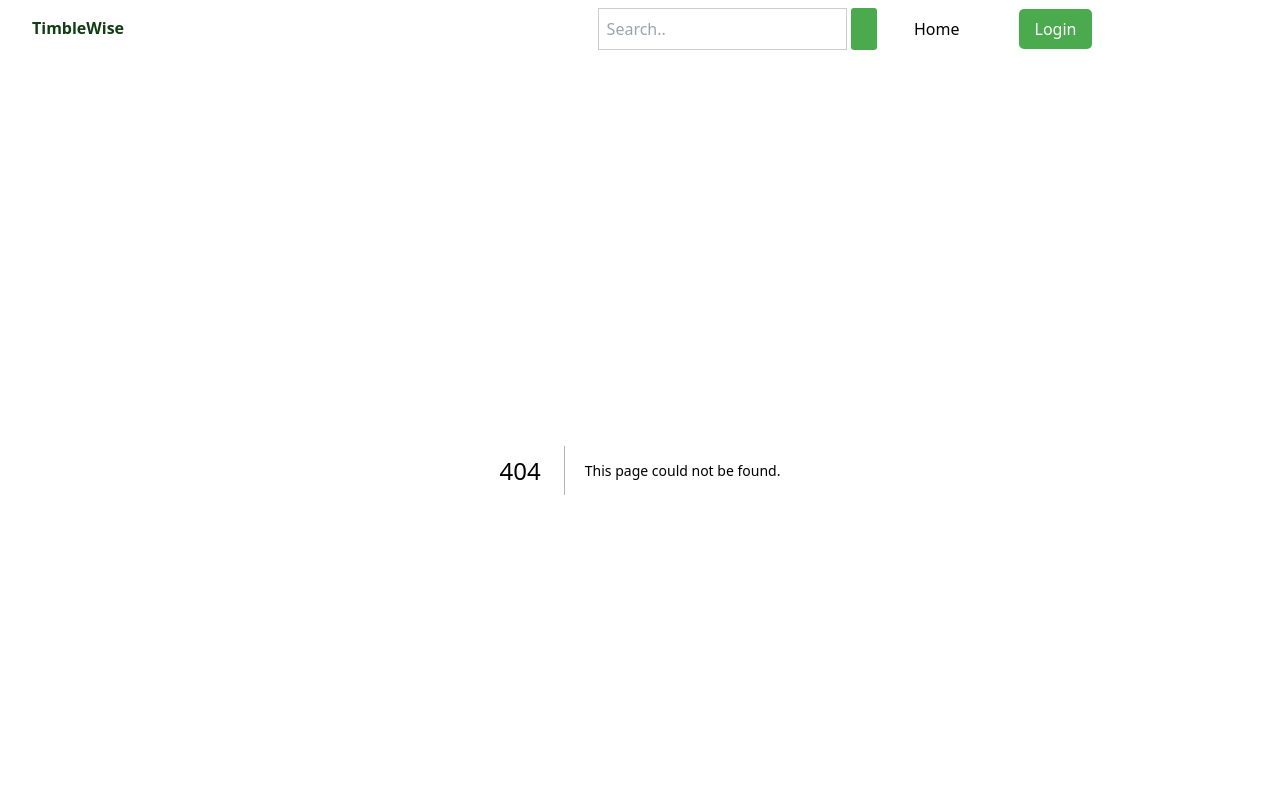
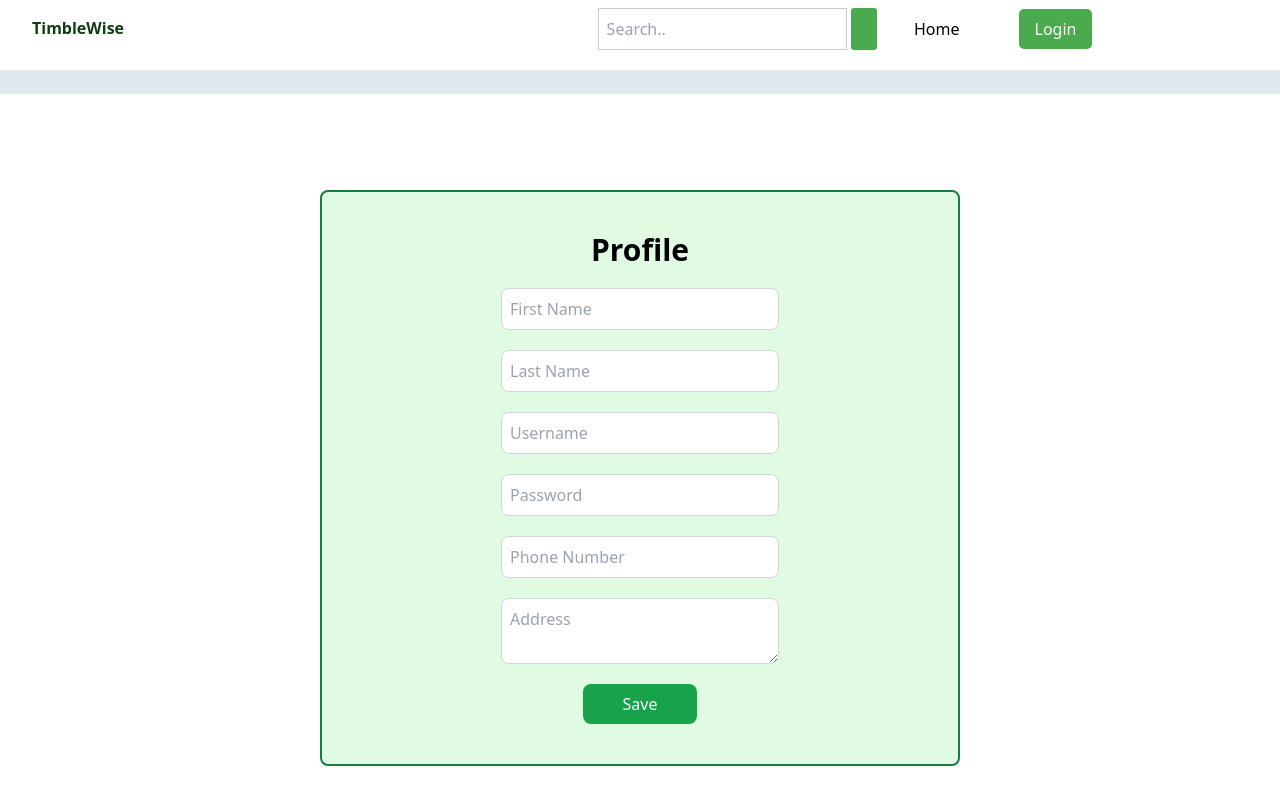
Before and after one commit to punaisxx/TimbleWiseProject, a Next.js app: page /user in a window 1280 px wide. Before the commit this address had no page. Shown: the top 804 px of the page. Built offline with nearby package versions, Linux system fonts and the light colour scheme.

Commit message:
signin signup page

```diff
--- a/pages/components/Breadcrumbs.js
+++ b/pages/components/Breadcrumbs.js
@@ -3,7 +3,7 @@
 import { Icon } from '@iconify/react';
 import Container from './Container';
 
-const Breadcrumbs = () => {
+const Breadcrumbs = ({disabled = false}) => {
   const router = useRouter();
   const pathSegments = router.asPath.split('/').filter(segment => segment);
 
@@ -14,7 +14,7 @@
       <Container>
         <div className='w-full flex flex-row py-3 '>
 
-          {pathSegments.map((segment, index) => (
+          { !disabled && pathSegments.map((segment, index) => (
             <div
               key={index}
               className='flex flex-row items-center bg-inherit'
--- /dev/null
+++ b/pages/signin.js
@@ -0,0 +1,56 @@
+import { useState } from 'react';
+import Breadcrumbs from "./components/Breadcrumbs";
+import Container from "./components/Container";
+
+const Signin = () => {
+  const [username, setUsername] = useState('');
+  const [password, setPassword] = useState('');
+
+  const handleUsernameChange = (e) => {
+    setUsername(e.target.value);
+  };
+
+  const handlePasswordChange = (e) => {
+    setPassword(e.target.value);
+  };
+
+  const handleLogin = () => {
+    console.log('Username:', username);
+    console.log('Password:', password);
+  };
+
+  return (
+    <>
+      <Breadcrumbs disabled />
+      <Container>
+        <div className="w-full flex flex-row justify-center items-center py-24">
+          <div className="w-full lg:w-1/2 mx-auto flex flex-col items-center gap-10 bg-[#E1FAE2] border-2 border-green-700 rounded-lg p-16">
+            <div className="text-3xl font-bold">LOGIN</div>
+            <input
+              type="text"
+              placeholder="Username"
+              className="w-full lg:w-1/2 mx-auto p-2 border border-gray-300 rounded-lg"
+              value={username}
+              onChange={handleUsernameChange}
+            />
+            <input
+              type="password"
+              placeholder="Password"
+              className="w-full lg:w-1/2 mx-auto p-2 border border-gray-300 rounded-lg"
+              value={password}
+              onChange={handlePasswordChange}
+            />
+            <button
+              className="px-10 py-2 bg-green-600 text-white rounded-lg"
+              onClick={handleLogin}
+            >
+              Login
+            </button>
+          </div>
+        </div>
+      </Container>
+    </>
+  );
+};
+
+export default Signin;
--- /dev/null
+++ b/pages/signup.js
@@ -0,0 +1,86 @@
+import { useState } from 'react';
+import Breadcrumbs from "./components/Breadcrumbs";
+import Container from "./components/Container";
+
+const Signup = () => {
+  const [formData, setFormData] = useState({
+    firstname: '',
+    lastname: '',
+    username: '',
+    password: '',
+    phone_number: ''
+  });
+
+  const handleChange = (e) => {
+    const { name, value } = e.target;
+    setFormData({
+      ...formData,
+      [name]: value,
+    });
+  };
+
+  const handleSignup = () => {
+    console.log(formData);
+  };
+
+  return (
+    <>
+      <Breadcrumbs disabled />
+      <Container>
+        <div className="w-full flex flex-row justify-center items-center py-24">
+          <div className="w-full lg:w-1/2 mx-auto flex flex-col items-center gap-5 bg-[#E1FAE2] border-2 border-green-700 rounded-lg p-10">
+            <div className="text-3xl font-bold">Register</div>
+            <input
+              type="text"
+              name="firstname"
+              placeholder="First Name"
+              className="w-full lg:w-1/2 mx-auto p-2 border border-gray-300 rounded-lg"
+              value={formData.firstname}
+              onChange={handleChange}
+            />
+            <input
+              type="text"
+              name="lastname"
+              placeholder="Last Name"
+              className="w-full lg:w-1/2 mx-auto p-2 border border-gray-300 rounded-lg"
+              value={formData.lastname}
+              onChange={handleChange}
+            />
+            <input
+              type="text"
+              name="username"
+              placeholder="Username"
+              className="w-full lg:w-1/2 mx-auto p-2 border border-gray-300 rounded-lg"
+              value={formData.username}
+              onChange={handleChange}
+            />
+            <input
+              type="password"
+              name="password"
+              placeholder="Password"
+              className="w-full lg:w-1/2 mx-auto p-2 border border-gray-300 rounded-lg"
+              value={formData.password}
+              onChange={handleChange}
+            />
+            <input
+              type="text"
+              name="phone_number"
+              placeholder="Phone Number"
+              className="w-full lg:w-1/2 mx-auto p-2 border border-gray-300 rounded-lg"
+              value={formData.phone_number}
+              onChange={handleChange}
+            />
+            <button
+              className="px-10 py-2 bg-green-600 text-white rounded-lg"
+              onClick={handleSignup}
+            >
+              Sign Up
+            </button>
+          </div>
+        </div>
+      </Container>
+    </>
+  );
+};
+
+export default Signup;
--- /dev/null
+++ b/pages/user/index.js
@@ -0,0 +1,94 @@
+import { useState } from 'react';
+import Breadcrumbs from '../components/Breadcrumbs';
+import Container from '../components/Container';
+
+const userProfile = () => {
+  const [formData, setFormData] = useState({
+    firstname: '',
+    lastname: '',
+    username: '',
+    password: '',
+    phone_number: '',
+    address: '',
+  });
+
+  const handleChange = (e) => {
+    const { name, value } = e.target;
+    setFormData({
+      ...formData,
+      [name]: value,
+    });
+  };
+
+  const handleSubmit = () => {
+    console.log(formData);
+  };
+
+  return (
+    <>
+      <Breadcrumbs disabled />
+      <Container>
+        <div className="w-full flex flex-row justify-center items-center py-24">
+          <div className="w-full lg:w-1/2 mx-auto flex flex-col items-center gap-5 bg-[#E1FAE2] border-2 border-green-700 rounded-lg p-10">
+            <div className="text-3xl font-bold">Profile</div>
+            <input
+              type="text"
+              name="firstname"
+              placeholder="First Name"
+              className="w-full lg:w-1/2 mx-auto p-2 border border-gray-300 rounded-lg"
+              value={formData.firstname}
+              onChange={handleChange}
+            />
+            <input
+              type="text"
+              name="lastname"
+              placeholder="Last Name"
+              className="w-full lg:w-1/2 mx-auto p-2 border border-gray-300 rounded-lg"
+              value={formData.lastname}
+              onChange={handleChange}
+            />
+            <input
+              type="text"
+              name="username"
+              placeholder="Username"
+              className="w-full lg:w-1/2 mx-auto p-2 border border-gray-300 rounded-lg"
+              value={formData.username}
+              onChange={handleChange}
+            />
+            <input
+              type="password"
+              name="password"
+              placeholder="Password"
+              className="w-full lg:w-1/2 mx-auto p-2 border border-gray-300 rounded-lg"
+              value={formData.password}
+              onChange={handleChange}
+            />
+            <input
+              type="text"
+              name="phone_number"
+              placeholder="Phone Number"
+              className="w-full lg:w-1/2 mx-auto p-2 border border-gray-300 rounded-lg"
+              value={formData.phone_number}
+              onChange={handleChange}
+            />
+            <textarea
+              name="address"
+              placeholder="Address"
+              value={formData.address}
+              onChange={handleChange}
+              className="w-full lg:w-1/2 mx-auto p-2 border border-gray-300 rounded-lg"
+            />
+            <button
+              className="px-10 py-2 bg-green-600 text-white rounded-lg"
+              onClick={handleSubmit}
+            >
+              Save
+            </button>
+          </div>
+        </div>
+      </Container>
+    </>
+  );
+};
+
+export default userProfile;
```
